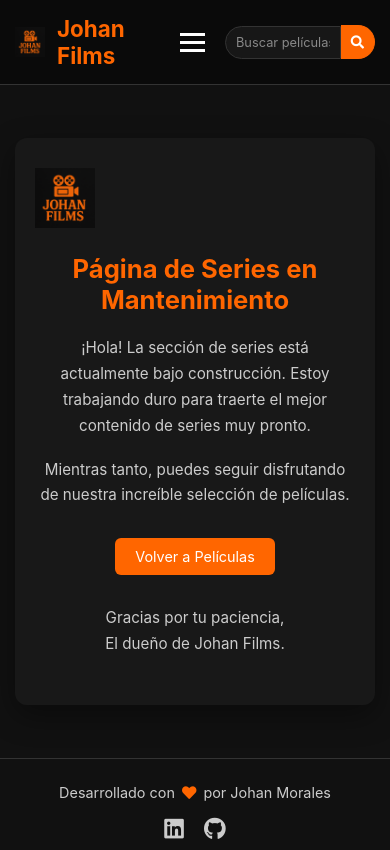
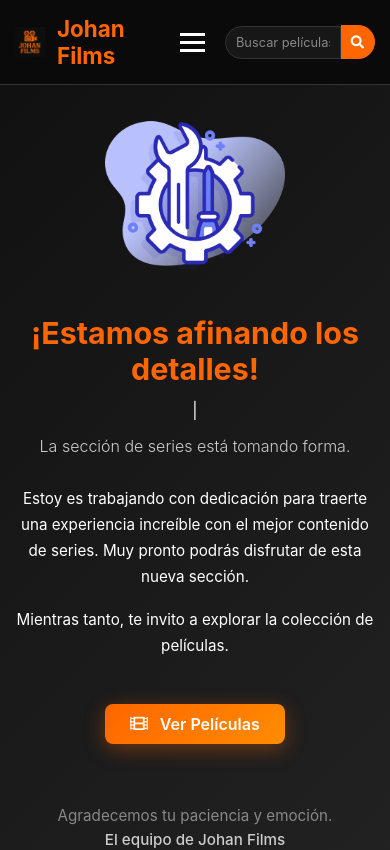
Before and after one commit to JohanMorales211/my-platform-cinema, an Angular app: page /series-en-mantenimiento in a window 390 px wide. Shown: the top 850 px of the page. Built offline with nearby package versions, Linux system fonts and the light colour scheme.

Commit message:
feat: Revamp maintenance component with new layout, styles, and images; enhance user experience during downtime

```diff
--- a/src/maintenance/maintenance.component.css
+++ b/src/maintenance/maintenance.component.css
@@ -1,125 +1,185 @@
 :host {
   display: flex;
+  flex-direction: column;
   justify-content: center;
   align-items: center;
-  min-height: calc(100vh - 71px - 100px);
-  padding: 20px;
+  min-height: calc(100vh - 71px);
+  padding: 40px 20px;
   box-sizing: border-box;
+  background: linear-gradient(135deg, var(--dark-background) 0%, #222 100%);
+  color: var(--light-text);
+  font-family: -apple-system, BlinkMacSystemFont, "Segoe UI", Roboto, Helvetica, Arial, sans-serif;
   text-align: center;
-  background-color: var(--dark-background);
 }
 
-.maintenance-container {
+.maintenance-wrapper-fullpage {
   max-width: 700px;
+  width: 100%;
+  display: flex;
+  flex-direction: column;
+  align-items: center;
+  gap: 30px;
+}
+
+.maintenance-icon-area-fullpage {
+  width: 100%;
+  display: flex;
+  justify-content: center;
+}
+
+.maintenance-illustration-fullpage {
+  max-width: 300px;
+  width: 70%;
+  height: auto;
+  margin-bottom: 20px;
+}
+
+.maintenance-text-content-fullpage {
+  display: flex;
+  flex-direction: column;
+  align-items: center;
   width: 100%;
 }
 
-.maintenance-content {
-  background-color: var(--content-background);
-  padding: 40px 30px;
-  border-radius: 12px;
-  box-shadow: 0 10px 30px rgba(0, 0, 0, 0.4);
-  color: var(--light-text);
+.maintenance-logo-small-fullpage {
+  width: 55px;
+  height: auto;
+  margin-bottom: 30px;
+  opacity: 0.7;
 }
 
-.maintenance-logo {
-  width: 80px;
-  height: auto;
-  margin-bottom: 25px;
+.maintenance-text-content-fullpage h1 {
+  font-size: 2.8em;
+  color: var(--primary-orange);
+  margin-top: 0;
+  margin-bottom: 12px;
+  font-weight: 700;
+  line-height: 1.2;
 }
 
-.maintenance-content h1 {
-  font-size: 2.2em;
-  color: var(--primary-orange);
-  margin-top: 0;
-  margin-bottom: 20px;
+.subtitle-fullpage {
+  font-size: 1.3em;
+  color: var(--medium-text);
+  margin-bottom: 35px;
+  font-weight: 300;
+  max-width: 500px;
 }
 
-.maintenance-content p {
-  font-size: 1.1em;
-  color: var(--medium-text);
-  line-height: 1.7;
-  margin-bottom: 18px;
+.message-box-fullpage {
+  padding: 10px 0;
+  margin-bottom: 35px;
+  width: 100%;
+  max-width: 600px;
 }
 
-.maintenance-actions {
-  margin-top: 30px;
-  margin-bottom: 30px;
-  display: flex;
-  justify-content: center;
-  gap: 15px;
-  flex-wrap: wrap;
+.message-box-fullpage p {
+  font-size: 1.1em;
+  color: var(--light-text);
+  line-height: 1.8;
+  margin: 0 0 18px 0;
+}
+.message-box-fullpage p:last-child {
+  margin-bottom: 0;
 }
 
-.btn-primary {
-  background-color: var(--primary-orange);
+.maintenance-actions-fullpage {
+  margin-bottom: 35px;
+}
+
+.btn-primary-modern-fullpage {
+  background: linear-gradient(135deg, var(--primary-orange) 0%, #ff8c00 100%);
   color: var(--light-text);
-  padding: 12px 25px;
+  padding: 15px 35px;
   border: none;
   cursor: pointer;
-  border-radius: 6px;
-  font-size: 1em;
+  border-radius: 8px;
+  font-size: 1.15em;
+  font-weight: 600;
   text-decoration: none;
-  transition: background-color 0.3s ease, transform 0.2s ease;
+  transition: all 0.3s ease;
+  box-shadow: 0 5px 20px rgba(var(--primary-orange-rgb), 0.35);
+  display: inline-flex;
+  align-items: center;
+  gap: 12px;
 }
 
-.btn-primary:hover {
-  background-color: #e65c00;
-  transform: translateY(-2px);
+.btn-primary-modern-fullpage:hover {
+  transform: translateY(-3px) scale(1.03);
+  box-shadow: 0 8px 25px rgba(var(--primary-orange-rgb), 0.45);
 }
 
-.btn-secondary {
-  background-color: transparent;
-  color: var(--primary-orange);
-  padding: 10px 23px;
-  border: 2px solid var(--primary-orange);
-  cursor: pointer;
-  border-radius: 6px;
-  font-size: 1em;
-  text-decoration: none;
-  transition: background-color 0.3s ease, color 0.3s ease, transform 0.2s ease;
+.btn-primary-modern-fullpage:active {
+  transform: translateY(-1px);
+  box-shadow: 0 3px 15px rgba(var(--primary-orange-rgb), 0.3);
 }
 
-.btn-secondary:hover {
-  background-color: var(--primary-orange);
-  color: var(--light-text);
-  transform: translateY(-2px);
+.btn-primary-modern-fullpage i {
+  font-size: 1.1em;
 }
 
-.maintenance-signature {
+.maintenance-signature-fullpage {
   font-size: 0.95em;
   color: var(--muted-text);
   margin-top: 25px;
-  line-height: 1.5;
+  line-height: 1.6;
+}
+.maintenance-signature-fullpage strong {
+  color: var(--medium-text);
+  font-weight: 500;
 }
 
 @media (max-width: 768px) {
-  .maintenance-content h1 {
-    font-size: 1.8em;
+  :host {
+    padding: 30px 15px;
   }
-  .maintenance-content p {
+  .maintenance-wrapper-fullpage {
+    gap: 20px;
+  }
+  .maintenance-illustration-fullpage {
+    max-width: 240px;
+    margin-bottom: 10px;
+  }
+  .maintenance-text-content-fullpage h1 {
+    font-size: 2.2em;
+  }
+  .subtitle-fullpage {
+    font-size: 1.15em;
+    margin-bottom: 25px;
+  }
+  .message-box-fullpage p {
     font-size: 1em;
   }
-  .maintenance-content {
-    padding: 30px 20px;
+  .btn-primary-modern-fullpage {
+    padding: 12px 30px;
+    font-size: 1.05em;
   }
 }
 
 @media (max-width: 480px) {
   :host {
-    padding: 15px;
+    padding: 20px 10px;
+    min-height: calc(100vh - 60px);
   }
-  .maintenance-content h1 {
-    font-size: 1.6em;
+  .maintenance-illustration-fullpage {
+    max-width: 180px;
   }
-  .maintenance-content p {
+  .maintenance-text-content-fullpage h1 {
+    font-size: 1.9em;
+  }
+  .subtitle-fullpage {
+    font-size: 1em;
+    margin-bottom: 20px;
+  }
+  .message-box-fullpage p {
     font-size: 0.95em;
+    line-height: 1.7;
   }
-  .btn-primary, .btn-secondary {
-    font-size: 0.9em;
-    padding: 10px 20px;
+  .btn-primary-modern-fullpage {
+    padding: 10px 25px;
+    font-size: 1em;
   }
-  .maintenance-logo {
-    width: 60px;
+  .maintenance-logo-small-fullpage {
+    width: 50px;
+    margin-bottom: 25px;
   }
 }
--- a/src/maintenance/maintenance.component.html
+++ b/src/maintenance/maintenance.component.html
@@ -1,19 +1,31 @@
-<div class="maintenance-container">
-  <div class="maintenance-content">
-    <img src="assets/images/logo_johan_films.png" alt="Johan Films Logo" class="maintenance-logo">
-    <h1>Página de Series en Mantenimiento</h1>
-    <p>
-      ¡Hola! La sección de series está actualmente bajo construcción.
-      Estoy trabajando duro para traerte el mejor contenido de series muy pronto.
-    </p>
-    <p>
-      Mientras tanto, puedes seguir disfrutando de nuestra increíble selección de películas.
-    </p>
-    <div class="maintenance-actions">
-      <a routerLink="/home" class="btn-primary">Volver a Películas</a>
+<div class="maintenance-wrapper-fullpage">
+  <div class="maintenance-icon-area-fullpage">
+    <img src="assets/images/mantenimiento.png" alt="Página en Mantenimiento" class="maintenance-illustration-fullpage">
+  </div>
+
+  <div class="maintenance-text-content-fullpage">
+    <h1>¡Estamos afinando los detalles!</h1>|
+    <p class="subtitle-fullpage">La sección de series está tomando forma.</p>
+
+    <div class="message-box-fullpage">
+      <p>
+        Estoy es trabajando con dedicación para traerte una experiencia increíble con el mejor contenido de series.
+        Muy pronto podrás disfrutar de esta nueva sección.
+      </p>
+      <p>
+        Mientras tanto, te invito a explorar la colección de películas.
+      </p>
     </div>
-    <p class="maintenance-signature">
-      Gracias por tu paciencia,<br>El dueño de Johan Films.
+
+    <div class="maintenance-actions-fullpage">
+      <a routerLink="/home" class="btn-primary-modern-fullpage">
+        <i class="fas fa-film"></i> Ver Películas
+      </a>
+    </div>
+
+    <p class="maintenance-signature-fullpage">
+      Agradecemos tu paciencia y emoción.<br>
+      <strong>El equipo de Johan Films</strong>
     </p>
   </div>
 </div>
--- a/src/styles.css
+++ b/src/styles.css
@@ -95,42 +95,12 @@ img {
   display: block;
   max-width: 100%;
   height: auto;
-  object-fit: cover;
+  object-fit: cover; /* Es bueno tenerlo como default para tus imágenes */
 }
 
-img::before {
-  content: " ";
-  display: block;
-  position: absolute;
-  top: 0;
-  left: 0;
-  width: 100%;
-  height: 100%;
-  background-color: var(--content-background);
-  color: var(--medium-text);
-  text-align: center;
-  font-size: 0.9em;
-  padding-top: 20px;
-  box-sizing: border-box;
-}
-img[alt]:not([src=""])::after {
-  content: attr(alt);
-  display: block;
-  position: absolute;
-  top: 50%;
-  left: 50%;
-  transform: translate(-50%, -50%);
-  color: var(--medium-text);
-  text-align: center;
-  padding: 10px;
-  font-size: 0.8em;
-  background-color: rgba(0,0,0,0.5);
-  border-radius: 4px;
-  max-width: 90%;
-  overflow: hidden;
-  text-overflow: ellipsis;
-  white-space: nowrap;
-}
+/* Se eliminaron las reglas img::before e img::after */
 
+/* Estas reglas pueden permanecer si deseas algún estilo base para imágenes rotas en navegadores específicos,
+   pero el 'onerror' en tus etiquetas <img> es el manejador principal. */
 img:-moz-broken {}
 img:error {}
```
Also changed, not shown: src/app/movie.service.ts (+28 -9 lines), src/assets/images/mantenimiento.png (added), src/assets/images/placeholder_poster.png (added).
